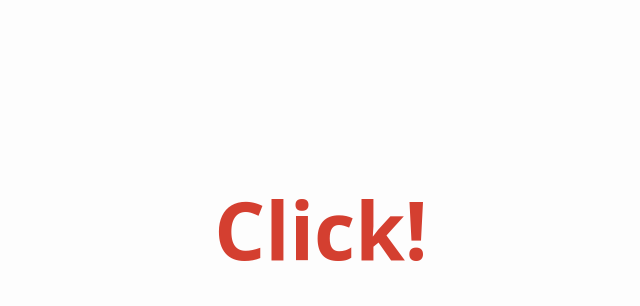
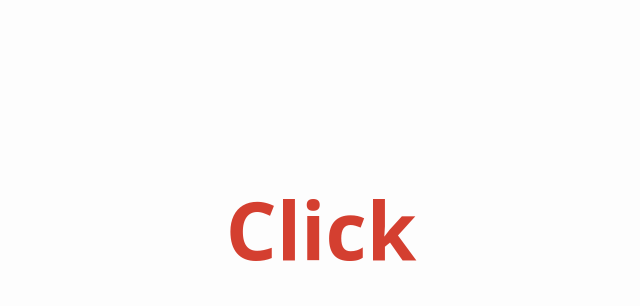
Before and after one commit to thomasbnt/Randomize_letter, a plain HTML site: page index.html in a window 1280 px wide. Shown: the part 140-446 px from the top of the page, without its empty margins (319-959 px from the left). Drawn offline with Linux system fonts and the light colour scheme.

Commit message:
Click! -> Click

```diff
--- a/index.html
+++ b/index.html
@@ -25,6 +25,6 @@
     <script src="assets/js/init.js"></script>
 </head>
 <body>
-    <h1 id="random" onclick="Load()">Click!</h1>
+    <h1 id="random" onclick="Load()">Click</h1>
 </body>
 </html>
```
